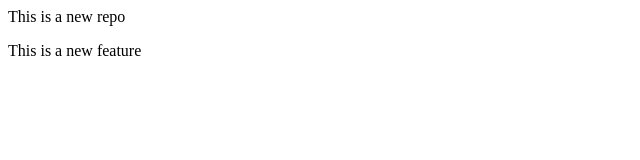
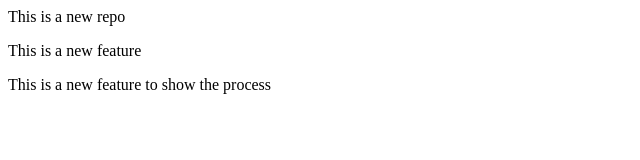
Before and after one commit to saibhargav2000/Assignment-3, a plain HTML site: page index.html in a window 1280 px wide. Shown: the whole page, without its empty margins (0-640 px from the left). Drawn offline with Linux system fonts and the light colour scheme.

Commit message:
to show the the process

```diff
--- a/index.html
+++ b/index.html
@@ -1,2 +1,3 @@
 <p> This is a new repo</p>
 <p> This is a new feature</p>
+<p> This is a new feature to show the process</p>
```
